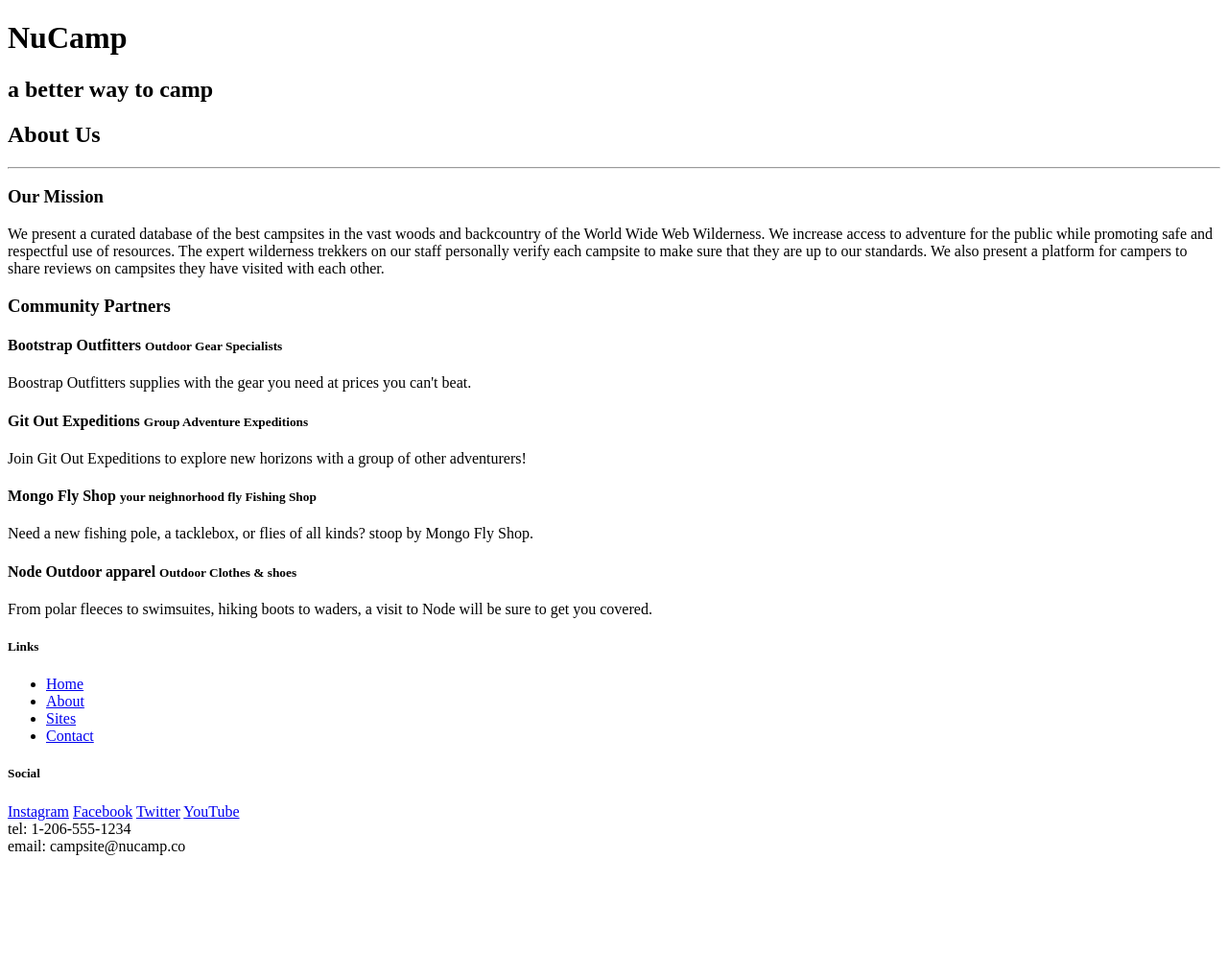
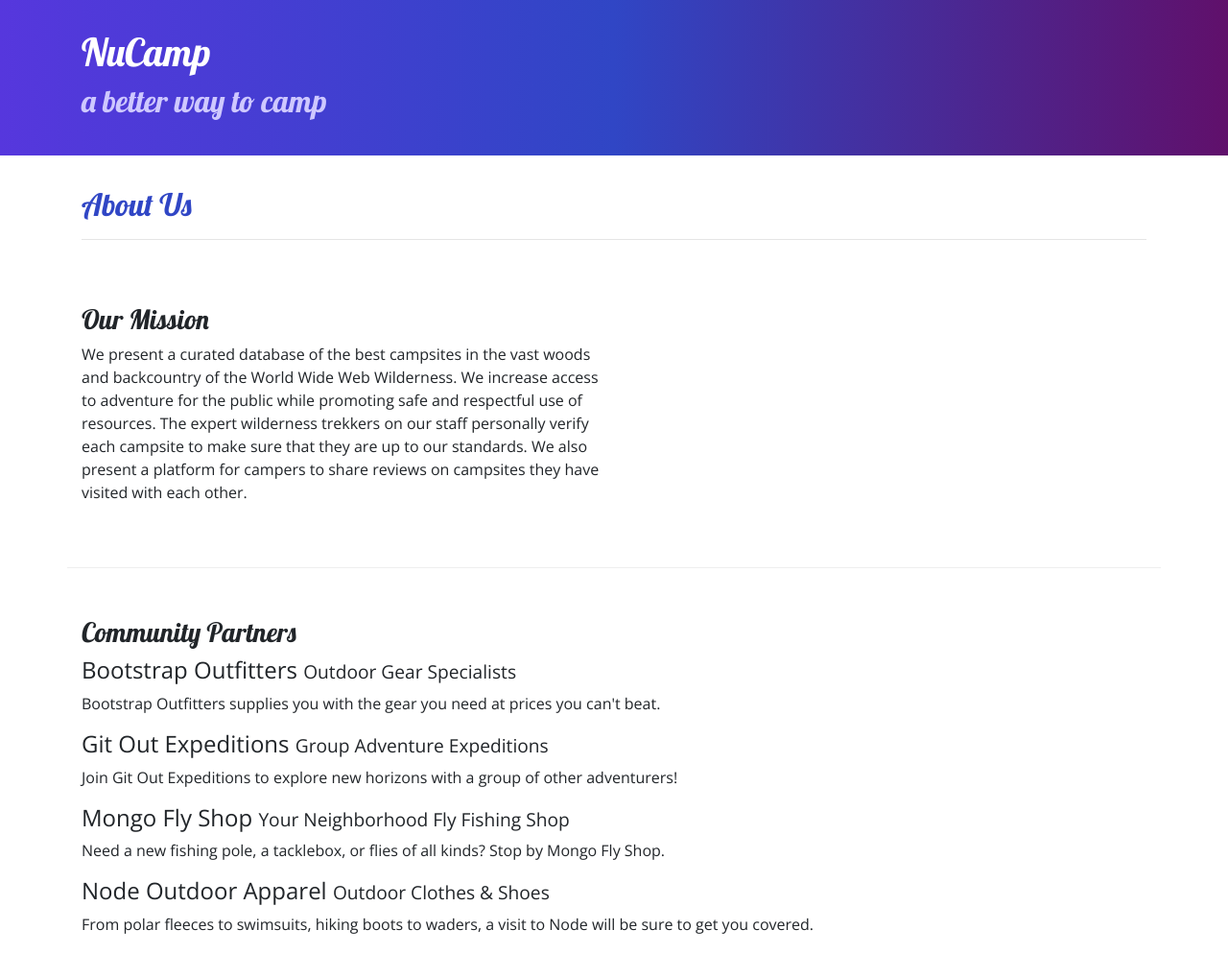
Before and after one commit to luisdeandac/nucampsite, a website: page aboutus.html in a window 1280 px wide. Shown: the top 994 px of the page at 96% size. Before the commit the page ends 899 px from the top, so only its background shows below. Drawn offline with nearby package versions, Linux system fonts and the light colour scheme.

Commit message:
1st week project

```diff
--- a/aboutus.html
+++ b/aboutus.html
@@ -1,12 +1,21 @@
 <!DOCTYPE html>
 <html lang="en">
+
 <head>
-    <meta charset="UTF-8">
-    <meta http-equiv="X-UA-Compatible" content="IE=edge">
-    <meta name="viewport" content="width=device-width, initial-scale=1.0">
+    <!-- Required meta tags always come first -->
+    <meta charset="utf-8" />
+    <meta name="viewport" content="width=device-width, initial-scale=1" />
+
+    <!-- Bootstrap CSS -->
+    <link rel="stylesheet" href="node_modules/bootstrap/dist/css/bootstrap.min.css" />
+
+    <!-- Additional CSS must be placed after Bootstrap CSS -->
+    <link rel="stylesheet" href="https://fonts.googleapis.com/css?family=Lobster|Open+Sans" />
+    <link rel="stylesheet" href="css/style.css" />
+
     <title>NuCamp: A Better Way To Camp</title>
-    <a href="bootstrap.min.css" font="Lobster"></a>
 </head>
+
 <body>
     <header class="jumbotron jumbotron-fluid">
         <div class="container">
@@ -18,36 +27,40 @@
             </div>
         </div>
     </header>
-    <div>
-        <div>
-            <div>
+
+    <div class="container">
+        <div class="row">
+            <div class="col col-12">
                <h2>About Us</h2>
                <hr />
             </div>
         </div>
-        <div>
-            <div>
+
+        <div class="row row-content">
+            <div class="col col-sm-6">
                 <h3>Our Mission</h3>
                 <p>We present a curated database of the best campsites in the vast woods and backcountry of the World Wide Web Wilderness. We increase access to adventure for the public while promoting safe and respectful use of resources. The expert wilderness trekkers on our staff personally verify each campsite to make sure that they are up to our standards. We also present a platform for campers to share reviews on campsites they have visited with each other.</p>
             </div>
         </div>
-    <div>
-        <div>
+
+        <div class="row row-content">
+            <div class="col col-12">
                 <h3>Community Partners</h3>
                 <h4>Bootstrap Outfitters <small>Outdoor Gear Specialists</small></h4>
-            <p>Boostrap Outfitters supplies with the gear you need at prices you can't beat.</p>
+                <p class="d-none d-sm-block">Bootstrap Outfitters supplies you with the gear you need at prices you can't beat.</p>
                 <h4>Git Out Expeditions <small>Group Adventure Expeditions</small></h4>
-            <p>Join Git Out Expeditions to explore new horizons with a group of other adventurers!</p>
-            <h4>Mongo Fly Shop <small>your neighnorhood fly Fishing Shop</small></h4>
-            <p>Need a new fishing pole, a tacklebox, or flies of all kinds? stoop by Mongo Fly Shop.</p>
-            <h4>Node Outdoor apparel <small>Outdoor Clothes & shoes</small></h4>
-            <p>From polar fleeces to swimsuites, hiking boots to waders, a visit to Node will be sure to get you covered.</p>
+                <p class="d-none d-sm-block">Join Git Out Expeditions to explore new horizons with a group of other adventurers!</p>
+                <h4>Mongo Fly Shop <small>Your Neighborhood Fly Fishing Shop</small></h4>
+                <p class="d-none d-sm-block">Need a new fishing pole, a tacklebox, or flies of all kinds? Stop by Mongo Fly Shop.</p>
+                <h4>Node Outdoor Apparel <small>Outdoor Clothes & Shoes</small></h4>
+                <p class="d-none d-sm-block">From polar fleeces to swimsuits, hiking boots to waders, a visit to Node will be sure to get you covered.</p>
             </div>
         </div>
     </div>
+
     <footer>
         <div class="container">
-        <div class="row">
+            <div class="row row-content">
                 <div class="col-4 col-sm-2 offset-1">
                     <h5>Links</h5>
                     <ul class="list-unstyled">
@@ -57,19 +70,25 @@
                         <li><a href="#">Contact</a></li>
                     </ul>
                 </div>
-            <div class="col-6 col-sm-5 text center">
+                <div class="col-6 col-sm-5 text-center">
                     <h5>Social</h5>
-                <a href="http://instagram.com">Instagram</a>
-                <a href="http://facebook.com">Facebook</a>
-                <a href="http://twitter.com">Twitter</a>
-                <a href="http://youtube.com">YouTube</a>
+                    <a href="http://instagram.com/">Instagram</a>
+                    <a href="http://facebook.com/">Facebook</a>
+                    <a href="http://twitter.com/">Twitter</a>
+                    <a href="http://youtube.com/">YouTube</a>
                 </div>
                 <div class="col-sm-4 text-center">
-                tel: 1-206-555-1234 <br>
-                email: campsite@nucamp.co
+                    Tel: 1-206-555-1234<br />
+                    Email: campsites@nucamp.co
                 </div>
            </div>
         </div>
     </footer>
+
+    <!-- jQuery must come first, then Popper.js, then the Bootstrap JavaScript plugins.-->
+    <script src="node_modules/jquery/dist/jquery.slim.min.js"></script>
+    <script src="node_modules/popper.js/dist/umd/popper.min.js"></script>
+    <script src="node_modules/bootstrap/dist/js/bootstrap.min.js"></script>
 </body>
+
 </html>
--- /dev/null
+++ b/css/style.css
@@ -0,0 +1,32 @@
+body {
+    font-family: "Open Sans", sans-serif;
+}
+
+h1, h2, h3 {
+    font-family: "Lobster", cursive;
+}
+
+h2 {
+    color: #3046C5;
+}
+
+header h2 {
+    color: #CEC8FF;
+}
+
+footer {
+    background-image: linear-gradient(#CEC8FF, white);
+    padding: 20px 0;
+}
+
+.jumbotron {
+    padding: 30px;
+    background-image: linear-gradient(to right, #5637DD, #3046C5, #60106B);
+    color: white;
+}
+
+.row-content {
+    padding: 50px 0;
+    border-bottom: 1px ridge;
+    min-height: 200px;
+}
```
Also changed, not shown: index.html (+18 -12 lines). Lines whose indentation alone changed are shown as unchanged.
